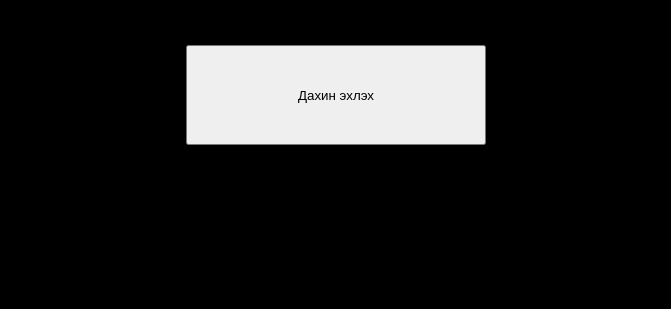
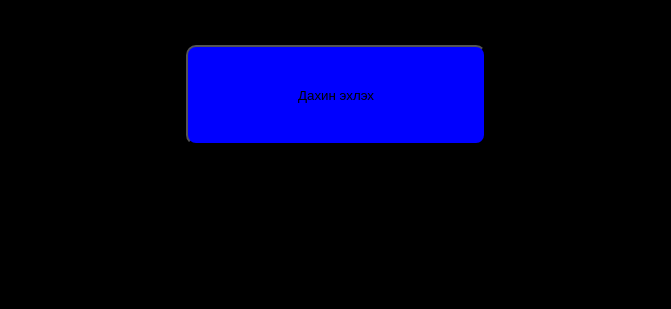
Before and after one commit to UrThings/tengis-programming-site, a plain HTML site: page haich-chuluu-daawuu.html in a window 1280 px wide. Shown: the part 491-800 px from the top of the page, without its empty margins (304-975 px from the left). Drawn offline with Linux system fonts and the light colour scheme.

Commit message:
Update rock-paper-scissor.css

```diff
--- a/rock-paper-scissor.css
+++ b/rock-paper-scissor.css
@@ -49,4 +49,7 @@
     height: 100px;
     margin-left: 0px;
     front-size: 20px;
+    border-radius: 10px;
+    background-color: blue;
+
   }
```
